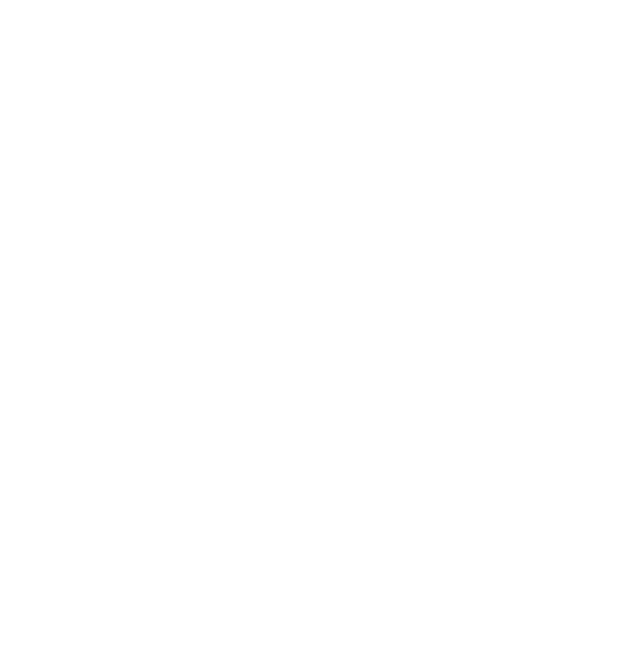
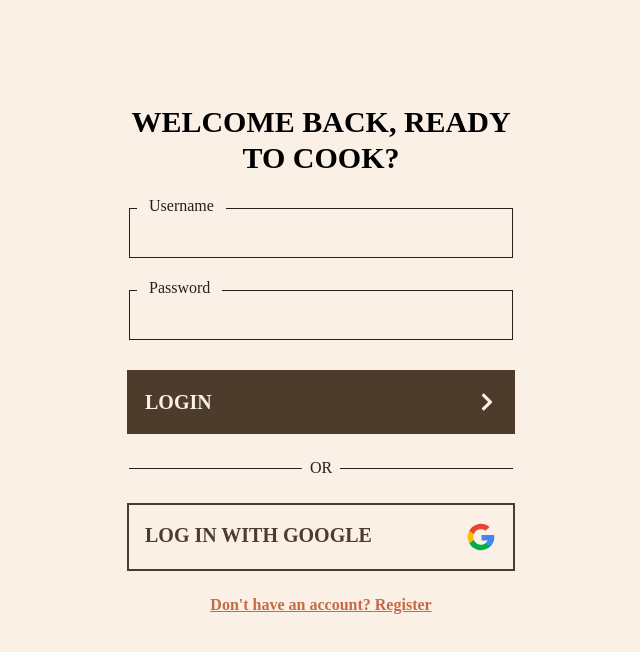
Before and after one commit to Snibesto20/Trybite, a React (Vite) app in the folder client/: page /login in a window 1280 px wide. Before the commit this address had no page. Shown: the top 652 px of the page, without its empty margins (319-959 px from the left). Built offline with nearby package versions, Linux system fonts and the light colour scheme; a web font is replaced by a local one.

Commit message:
0.4.0 - Add a login system, centralize account fetch.

```diff
--- a/client/src/App.jsx
+++ b/client/src/App.jsx
@@ -2,19 +2,27 @@
 import { useEffect } from "react";
 
 // React component imports
-import UserRegister from './pages/UserRegister'
+import UserRegister from "./pages/UserRegister"
+import UserLogin from "./pages/UserLogin"
+import RecipeBrowser from "./pages/RecipeBrowser";
 
 // External package imports
 import {BrowserRouter, Routes, Route} from 'react-router-dom'
-import RecipeBrowser from "./pages/RecipeBrowser";
+
+// Global state import
+import {useAccountStore} from "./store"
 
 // App component export
 export default function App() {
+    // Global state fetch
+    const { fetchAccount } = useAccountStore()
+    useEffect(() => { fetchAccount() }, [])
     return (
         <BrowserRouter>
             <Routes>
                 <Route path="/" element={<RecipeBrowser />} />
                 <Route path="/register" element={<UserRegister />} />
+                <Route path="/login" element={<UserLogin />} />
             </Routes>
         </BrowserRouter>
     )
--- a/client/src/components/FormInput.jsx
+++ b/client/src/components/FormInput.jsx
@@ -12,7 +12,7 @@ export default function FormInput(p) {
                 </h3>
             </span>
             <input className={`outline-0 border px-5 py-3 max-h-40 min-h-12 ${p.inputState === 'neutral' ? 'text-espresso' : 'text-terracotta border-terracotta'}`} type={p.type}
-                maxLength={p.maxLength} onChange={e => p.onChange(e.target.value)} value={p.value} />
+                maxLength={p.maxLength} onChange={e => p.onChange(e.target.value)} onFocus={p.onFocus} value={p.value} />
                 <p className={`absolute -bottom-1 text-xs text-terracotta mt-1 h-1 ${p.inputState === 'neutral' ? 'visible' : 'visible'}`}>{p.errorMsg}</p>
             </div>
         )
--- a/client/src/components/RecipeNavbar.jsx
+++ b/client/src/components/RecipeNavbar.jsx
@@ -11,8 +11,6 @@ import { logout } from "../modules/logout"
 // Assets import
 import { FaBars, FaCog, FaSearch, FaSignOutAlt } from "react-icons/fa";
 
-// Global state import
-import {useAccountStore} from "../store"
 export default function RecipeNavbar() {
     const [menuOpen, setMenuOpen] = useState(false)
     const [searchDFocused, setSearchDFocused] = useState(false)
@@ -21,9 +19,7 @@ export default function RecipeNavbar() {
     const [btn2Hover, setBtn2Hover] = useState(false)
     const searchRef = useRef(null)
     const navigate = useNavigate()
-    const { account, fetchAccount } = useAccountStore()
-
-    useEffect(() => { fetchAccount() }, [])
+    const { account } = useAccountStore()
     useEffect(() => { if (searchMFocused) searchRef.current?.focus() }, [searchMFocused])
 
     return (
--- /dev/null
+++ b/client/src/pages/UserLogin.jsx
@@ -0,0 +1,93 @@
+// Core react imports
+import { useState, useRef } from "react";
+
+// React component imports
+import FormInput from "../components/FormInput"
+
+// External package imports
+import {motion} from "framer-motion"
+import axios from "axios"
+import { useNavigate } from "react-router-dom";
+
+// Assets imports
+import { FaChevronRight } from "react-icons/fa";
+
+// UserLogin component export
+export default function Form() {
+    // Essential variables declaration
+    const navigate = useNavigate()
+    const [usernameState, setUsernameState] = useState("neutral")
+    const [usernameValue, setUsernameValue] = useState("")
+    const [usernameErrorMsg, setUsernameErrorMsg] = useState("")
+
+    const [passwordState, setPasswordState] = useState("neutral")
+    const [passwordValue, setPasswordValue] = useState("")
+    const [passwordErrorMsg, setPasswordErrorMsg] = useState("")
+
+    // Function Initialization
+    async function loginUser(event) {
+        // Preventing default behaviour
+        event.preventDefault()
+
+        // If the login is successful
+        try {
+            const submitRes = await axios.post("http://localhost:5000/loginUser", {username: usernameValue, password: passwordValue})
+            navigate("/")
+            localStorage.setItem("jwt", submitRes.data.jwtToken)
+        } catch (err) {
+            setUsernameState("error")
+            setPasswordState("error")
+            if(err.response.data.statusCodes.includes("E012")) {
+                setUsernameErrorMsg("Username or password is incorrect!")
+                setPasswordErrorMsg("Username or password is incorrect!")
+            }
+            else if(err.response.data.statusCodes.includes("E009")) {
+                setUsernameErrorMsg("An unexpected error occurred, trys again later!")
+                setPasswordErrorMsg("An unexpected error occurred, try again later!")
+            }
+        }
+    }
+
+    function neutralizeInputs() {
+        setUsernameState("neutral")
+        setPasswordState("neutral")
+        setUsernameErrorMsg("")
+        setPasswordErrorMsg("")
+    }
+    return (
+        <motion.div className="flex flex-col items-center relative font-medium bg-ivory" initial={{opacity: 0.6}} animate={{opacity: 1}} transition={{duration: 2}}>
+            <div className="flex flex-col h-screen w-full px-[10%] sm:px-0 sm:w-96 text-center justify-center -translate-y-10">
+                <form onSubmit={loginUser}>
+                    <h1 className="text-3xl font-semibold mb-2">
+                        WELCOME BACK, READY TO COOK?
+                    </h1>
+                    <div className="flex flex-col gap-2 mb-8">
+                        <FormInput label="Username" inputState={usernameState} onChange={setUsernameValue} onFocus={neutralizeInputs} maxLength={20} errorMsg={usernameErrorMsg} type="text" />
+                        <FormInput label="Password" inputState={passwordState} onChange={setPasswordValue} onFocus={neutralizeInputs} maxLength={64} errorMsg={passwordErrorMsg} type="password" />
+                    </div>
+
+                    <button type="submit" id="submitBtn"
+                        className="flex justify-between items-center gap-4 bg-hazel text-ivory p-4 font-semibold text-xl mt-4 w-full cursor-pointer mb-6 hover:bg-ivory outline-2 outline-[#4d3b2c] hover:text-[#4d3b2c]">
+                        <p id="submitBtnText">
+                            LOGIN
+                        </p>
+                        <FaChevronRight />
+                    </button>
+                </form>
+
+                <div className="relative my-3">
+                    <hr className="border-t border-espresso" />
+                    <span
+                        className="absolute left-1/2 transform -translate-x-1/2 top-[-0.7em] bg-ivory px-2 text-espresso">OR</span>
+                </div>
+                <button id="continueGoogleBtn"
+                    className="flex justify-between gap-4 outline-2 text-hazel outline-hazel p-4 font-semibold mt-6 w-full cursor-pointer mb-6 text-xl hover:outline-none hover:text-ivory hover:bg-hazel">
+                    <p id="continueGoogleBtnText">LOG IN WITH GOOGLE</p>
+                    <img src="/icons/google-logo.svg" alt="" className="w-8" />
+                </button>
+
+                <a href="#" className="inline-block w-fit mx-auto text-terracotta underline font-semibold text-md" onClick={() => navigate("/register")}>Don't have an account? Register</a>
+            </div>
+        </motion.div>
+    )
+}
```
Also changed, not shown: 2 other files (tests, documents, lock files or other folders).
